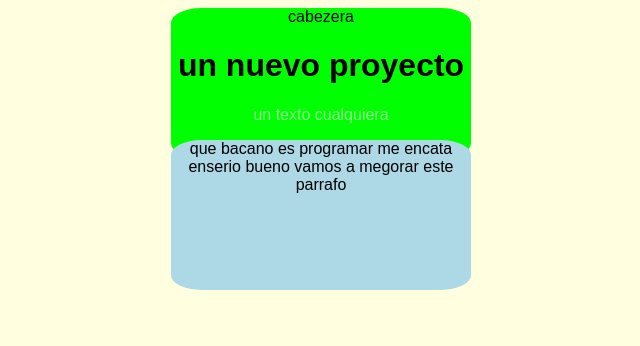
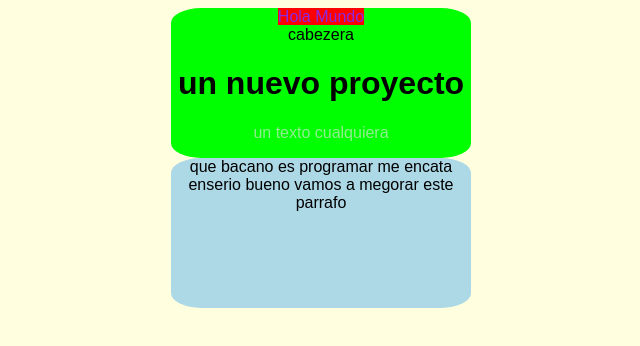
Before and after one commit to johnGuayara/index, a plain HTML site: page index.html in a window 1280 px wide. Shown: the whole page, without its empty margins (277-917 px from the left). Drawn offline with Linux system fonts and the light colour scheme.

Commit message:
agrege el span

```diff
--- a/css/estilo.css
+++ b/css/estilo.css
@@ -25,3 +25,7 @@ body{
 .pa-2{
     color: black;
 }
+.cabe{
+    background-color: red;
+    color: blueviolet
+}
--- a/index.html
+++ b/index.html
@@ -4,6 +4,7 @@
         <link rel="stylesheet" href="css/estilo.css">
     </head>
     <div class="container">
+        <span class="cabe"> Hola Mundo</span>
         <div class="cabecera">
             cabezera
         </div>
```
